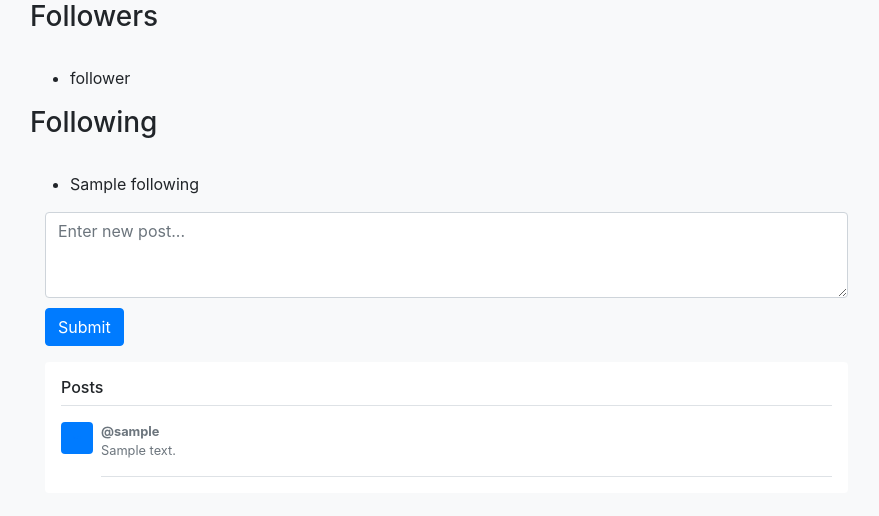
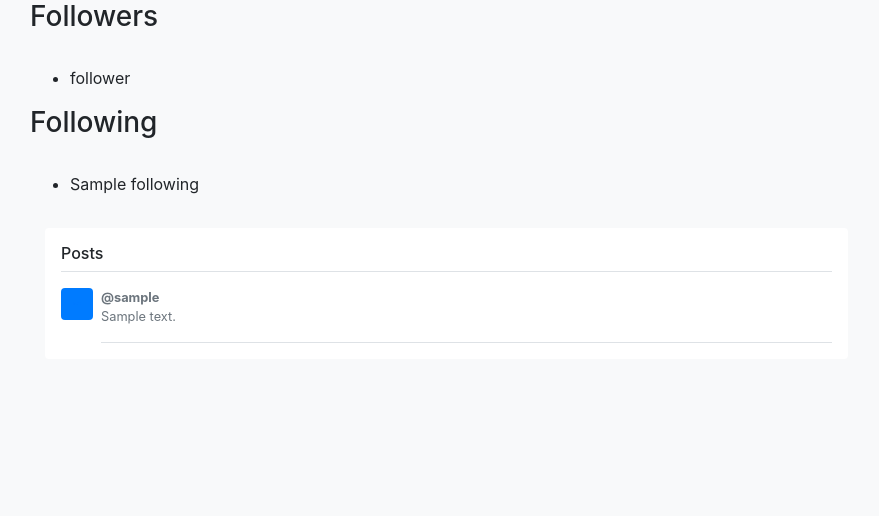
Before and after one commit to icyphox/gitsocial-instance, a Flask app: template templates/profile.html in a window 1280 px wide. Shown: the part 146-662 px from the top of the page, without its empty margins (55-934 px from the left). Run offline with Flask 2, Linux system fonts and the light colour scheme; the template is opened without the code that fills it: most values are stand-ins (such as "Sample title", 1, 10 or a date in 2020); some libraries are stand-ins or nearby versions.

Commit message:
PepeHands

```diff
--- a/main.py
+++ b/main.py
@@ -202,7 +202,7 @@ def gen_profile():
                                 username=user_name,
                                 followers=json_data['followers'],
                                 followings=json_data['following'],
-                                not_me=False)
+                                not_me=not_me)
 
 
 app.run(debug=True)
--- a/templates/profile.html
+++ b/templates/profile.html
@@ -36,8 +36,10 @@
         <div class="col-3">
                 <h2>@{{ username }}</h2>
                 {% if not_me %}
-                <form action="http://localhost:5000/api/edit">
-                  <button class="btn btn-outline-success my-2 my-sm-0" name="following" value="{{ username }}">Follow</button>
+                <form action="http://localhost:5000/api/edit" method="POST">
+                  <input type="hidden" name="key" value="following">
+                  <input type="hidden" name="value" value="{{ username }}">
+                  <button class="btn btn-outline-success my-2 my-sm-0" type="submit">Follow</button>
                 </form>
                 {% endif %}
                 <h3>Followers</h3>
@@ -60,12 +62,15 @@
     <div class="container">
         <div class="col-9">
         <div class="form-group">
+
+          {% if not_me %}
             <form action="/api/edit" method="POST">
 
             <input type="hidden" name="key" value="posts">
             <textarea placeholder="Enter new post..." name="value" class="form-control" id="exampleFormControlTextarea1" rows="3" style="margin-bottom: 10px"></textarea>
             <button type="submit" class="btn btn-primary"> Submit</button>
           </form>
+          {% endif %}
 
           </div>
 
```
